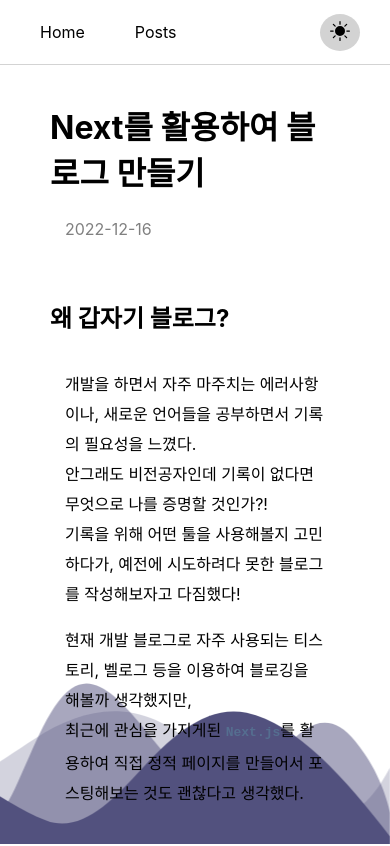
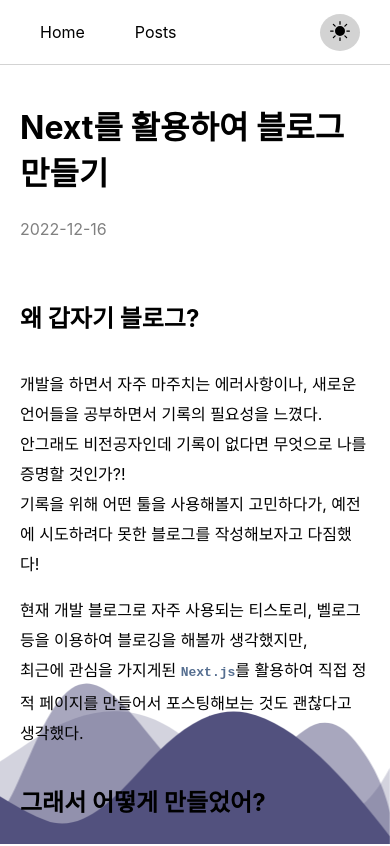
Before and after one commit to jhoon9494/my-blog, a Next.js app: page /posts/221216 in a window 390 px wide. Shown: the top 846 px of the page. Built offline with nearby package versions, Linux system fonts and the light colour scheme.

Commit message:
Style: 반응형 padding 수정

```diff
--- a/pages/index.tsx
+++ b/pages/index.tsx
@@ -40,13 +40,17 @@ export const getStaticProps: GetStaticProps<{ posts: PostType[] }> = async () =>
 const Container = styled.main`
   display: flex;
   flex-direction: column;
-  padding: 10px 30px;
+  padding: 10px 30px 40px;
   margin: 0 20px;
   position: relative;
   top: 65px;
 
   > h1 {
     min-width: 350px;
+  }
+
+  @media screen and (max-width: 400px) {
+    padding: 10px 0px 40px;
   }
 `;
 
--- a/pages/posts/[fileName].tsx
+++ b/pages/posts/[fileName].tsx
@@ -49,6 +49,10 @@ const Container = styled.main`
   position: relative;
   top: 65px;
 
+  @media screen and (max-width: 500px) {
+    padding: 10px 0px 40px;
+  }
+
   /* 코드 부분 */
   pre {
     border: 1px solid gray;
@@ -75,6 +79,7 @@ const Container = styled.main`
 
   li {
     margin: 5px 0;
+    line-height: 27px;
     list-style: square;
 
     > code {
@@ -85,7 +90,6 @@ const Container = styled.main`
 
   p {
     line-height: 30px;
-    padding: 0 15px;
 
     > code {
       font-weight: bold;
--- a/pages/posts/index.tsx
+++ b/pages/posts/index.tsx
@@ -74,6 +74,10 @@ const Container = styled.main`
 
   form {
     margin: 0 auto;
+  }
+
+  @media screen and (max-width: 400px) {
+    padding: 10px 0px 40px;
   }
 `;
 
```
